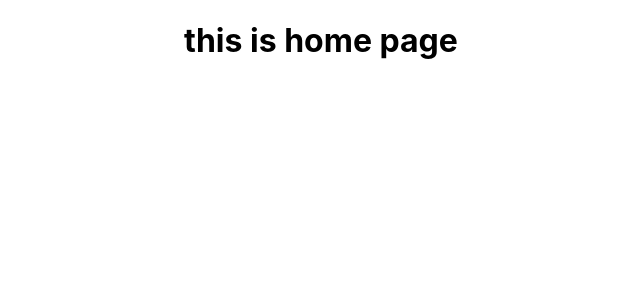
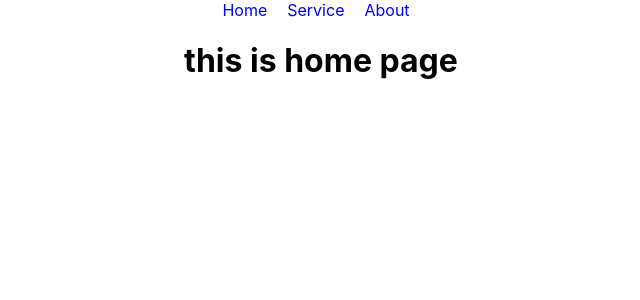
Before and after one commit to Ikram-Akbar/zymnetics, a React (Create React App) app: page / in a window 1280 px wide. Shown: the top 300 px of the page, without its empty margins (319-959 px from the left). Built offline with nearby package versions, Linux system fonts and the light colour scheme.

Commit message:
routing added

```diff
--- a/src/App.js
+++ b/src/App.js
@@ -1,9 +1,34 @@
+import {  RouterProvider, createBrowserRouter } from 'react-router-dom';
 import './App.css';
+import Home from './Pages/Home/Home';
+import About from './Pages/About/About';
+import Service from './Pages/Service/Service';
+import Header from './Header/Header';
 
 function App() {
+  const router = createBrowserRouter([
+    {
+      path: "/",
+      element: <Home />,
+    },
+    {
+      path: "about",
+      element: <About />,
+    },
+    {
+      path: "home",
+      element: <Home />,
+    },
+    {
+      path: "service",
+      element: <Service />,
+    }
+  ]);
   return (
     <div className="App">
-     <h1>this is home page</h1>
+
+      <RouterProvider router={router} />
+
     </div>
   );
 }
--- /dev/null
+++ b/src/Header/Header.css
@@ -0,0 +1,8 @@
+.header a {
+    text-decoration: none;
+    margin-right: 10px;
+    padding: 5px;
+}
+.header a:hover{
+    color: blue;
+}
--- /dev/null
+++ b/src/Header/Header.js
@@ -0,0 +1,17 @@
+import React from 'react';
+import { Link } from 'react-router-dom';
+import './Header.css';
+
+const Header = () => {
+    return (
+        <div className='header'>
+
+            <Link to="/home">Home</Link>
+            <Link to="/service">Service</Link>
+            <Link to="/about">About</Link>
+
+        </div>
+    );
+};
+
+export default Header;
--- a/src/Pages/About/About.jsx
+++ b/src/Pages/About/About.jsx
@@ -1,8 +1,10 @@
 import React from 'react';
+import Header from '../../Header/Header';
 
 const About = () => {
     return (
         <div>
+            <Header />
             <h1>this is about page</h1>
         </div>
     );
--- a/src/Pages/Home/Home.jsx
+++ b/src/Pages/Home/Home.jsx
@@ -1,8 +1,10 @@
 import React from 'react';
+import Header from '../../Header/Header';
 
 const Home = () => {
     return (
         <div>
+            <Header />
             <h1>this is home page</h1>
         </div>
     );
--- a/src/Pages/Service/Service.jsx
+++ b/src/Pages/Service/Service.jsx
@@ -1,8 +1,10 @@
 import React from 'react';
+import Header from '../../Header/Header';
 
 const Service = () => {
     return (
         <div>
+            <Header />
             <h1>this is service page</h1>
         </div>
     );
```
